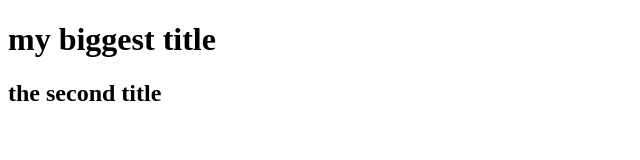
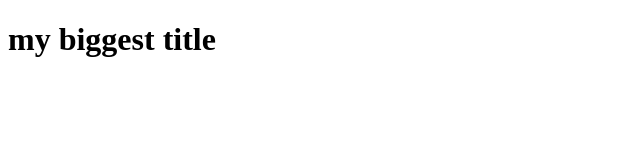
Before and after one commit to Diallo-MS/helloWorld, a plain HTML site: page index.html in a window 1280 px wide. Shown: the whole page, without its empty margins (0-640 px from the left). Drawn offline with Linux system fonts and the light colour scheme.

```diff
--- a/index.html
+++ b/index.html
@@ -8,6 +8,5 @@
 </head>
 <body>
     <h1>my biggest title</h1><!--h1 is the biggest hight of a title in html-->
-    <h2>the second title</h2><!--this title id the second of my page-->
 </body>
 </html>
```
